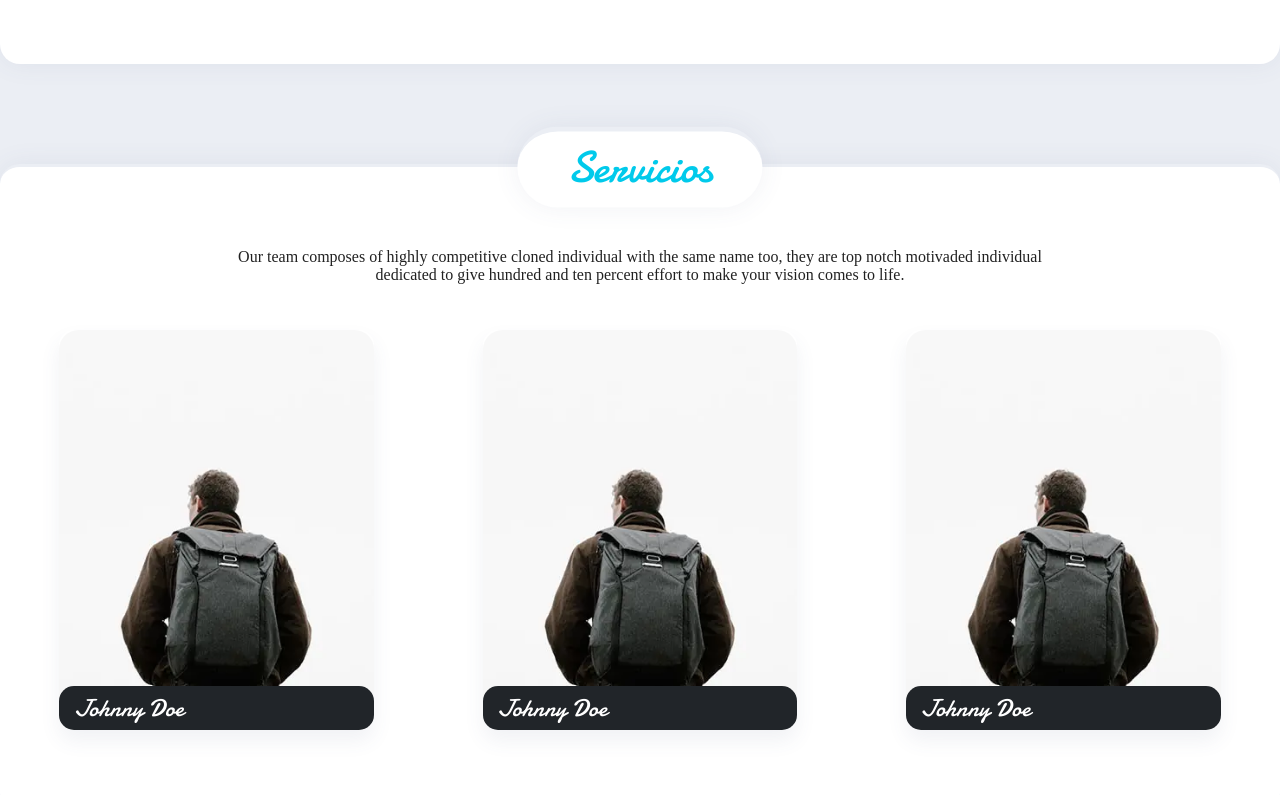
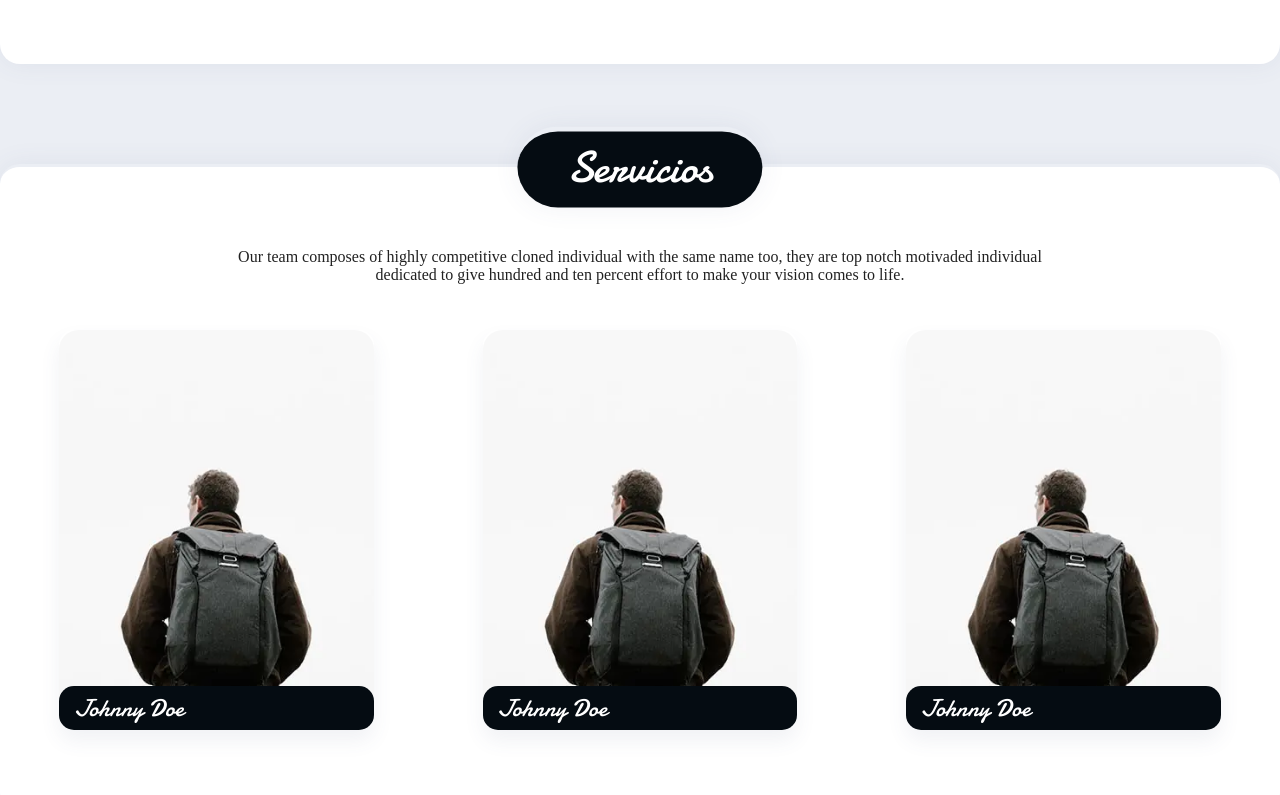
Before and after one commit to zerontec/devsignlat, a React (Vite) app: page / in a window 1280 px wide. Shown: the part 1600-2395 px from the top of the page. Built offline with nearby package versions, Linux system fonts and the light colour scheme; a web font is replaced by a local one.

Commit message:
chage style p title

```diff
--- a/css/style.css
+++ b/css/style.css
@@ -8,6 +8,7 @@
     --h4TextSize: 1.14em;
     --h5TextSize: 1em;
     --pTextSize: 1em;
+    --pTextSize2: 1.25em;
     --smTextSize: 0.85em;
 
     --shadowColor: #525f8014;
@@ -18,7 +19,7 @@
 
     --primaryColor : #324381;
     --primaryBgBody : #ebeef4;
-    --primaryBgFoot : #212529;
+    --primaryBgFoot : #050c12;
 
     --textWhite : #ffffff;
     --textBlack : #212121;
@@ -151,7 +152,10 @@ nav > div{
     max-width: 100%; /* La imagen no se estirará más allá de su tamaño original */
     height: auto; /* La altura se ajustará automáticamente para mantener la proporción de la imagen */
   }
+  .pchange{
+    font-size: var(--pTextSize2);
 
+  }
 .btn-back-to-top{
     position: fixed;
     bottom: 15px; right: 15px;
@@ -240,8 +244,8 @@ section{
         -ms-transform: translate(-50%, -50%);
          -o-transform: translate(-50%, -50%);
             transform: translate(-50%, -50%);
-    background-color: var(--bgWhite);
-    color: var(--bgBlue);
+    background-color: var(--primaryBgFoot);
+    color: var(--bgWhite);
     border-top: 5px solid var(--primaryBgBody);
     -webkit-border-radius: var(--h2TextSize);
        -moz-border-radius: var(--h2TextSize);
@@ -705,7 +709,7 @@ footer{
 }
 footer > .copy{
     padding: 10px 0;
-    background-color: var(--bgBlack);
+    background-color: var(--bgBlue);
 }
 
 .message-form input,
--- a/index.html
+++ b/index.html
@@ -2,12 +2,12 @@
 <html lang="en">
   <head>
     <meta charset="UTF-8" />
-    <link rel="icon" type="image/svg+xml" href="/vite.svg" />
+    <link rel="icon" type="image/svg+xml" href="/icons/fonts/favicon-16x16.png" />
     <meta name="viewport" content="width=device-width, initial-scale=1.0" />
 
 
 
-    <title>Vite + React</title>
+    <title>Devsign</title>
     <link rel="preload" href="icons/bootstrap-icons.css" as="style">
     <link rel="preload" href="css/fontstyle.css" as="style">
     <link rel="preload" href="css/layout.css" as="style">
```
